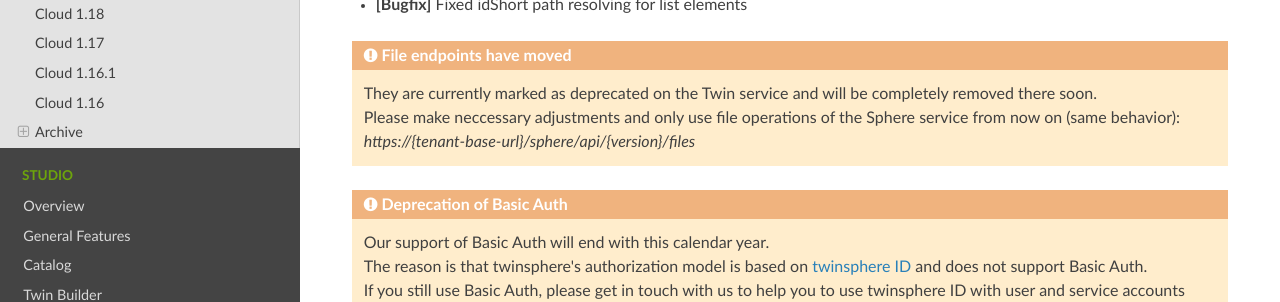
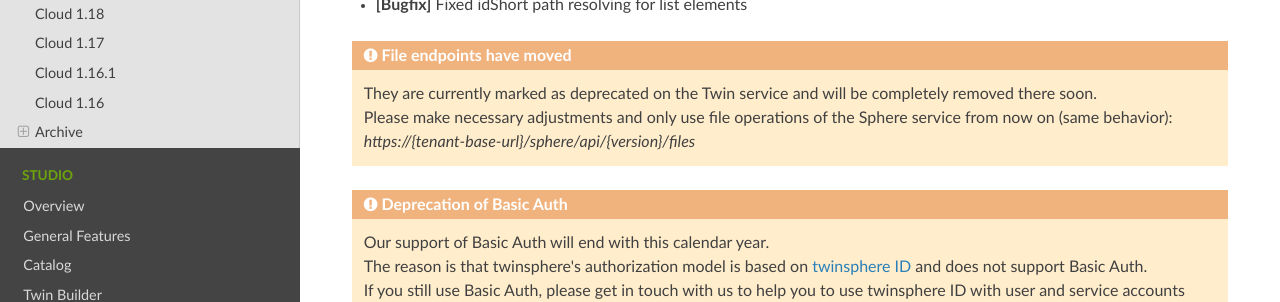
Before and after one commit to twinsphere/twinsphere.github.io, an MkDocs documentation site: the page built from docs/cloud-release-notes.md, in a window 1280 px wide and 900 px high, scrolled down 314 px. Shown: the part 150-452 px from the top of the window. Built offline with MkDocs 1.6.1, drawn with Linux system fonts in a browser that asks for light colours; nearby versions of some CDN libraries.

```diff
--- a/docs/cloud-release-notes.md
+++ b/docs/cloud-release-notes.md
@@ -20,7 +20,7 @@ The twinsphere Server follows the semantic versioning format in the form major.m
 
 !!! attention "File endpoints have moved"
     They are currently marked as deprecated on the Twin service and will be completely removed there soon.
-    Please make neccessary adjustments and only use file operations of the Sphere service from now on (same behavior):
+    Please make necessary adjustments and only use file operations of the Sphere service from now on (same behavior):
     *https://{tenant-base-url}/sphere/api/{version}/files*
 
 !!! attention "Deprecation of Basic Auth"
```
Also changed, not shown: docs/studio-catalog.md (+1 -1 lines), docs/studio-twin-builder.md (+1 -1 lines).
